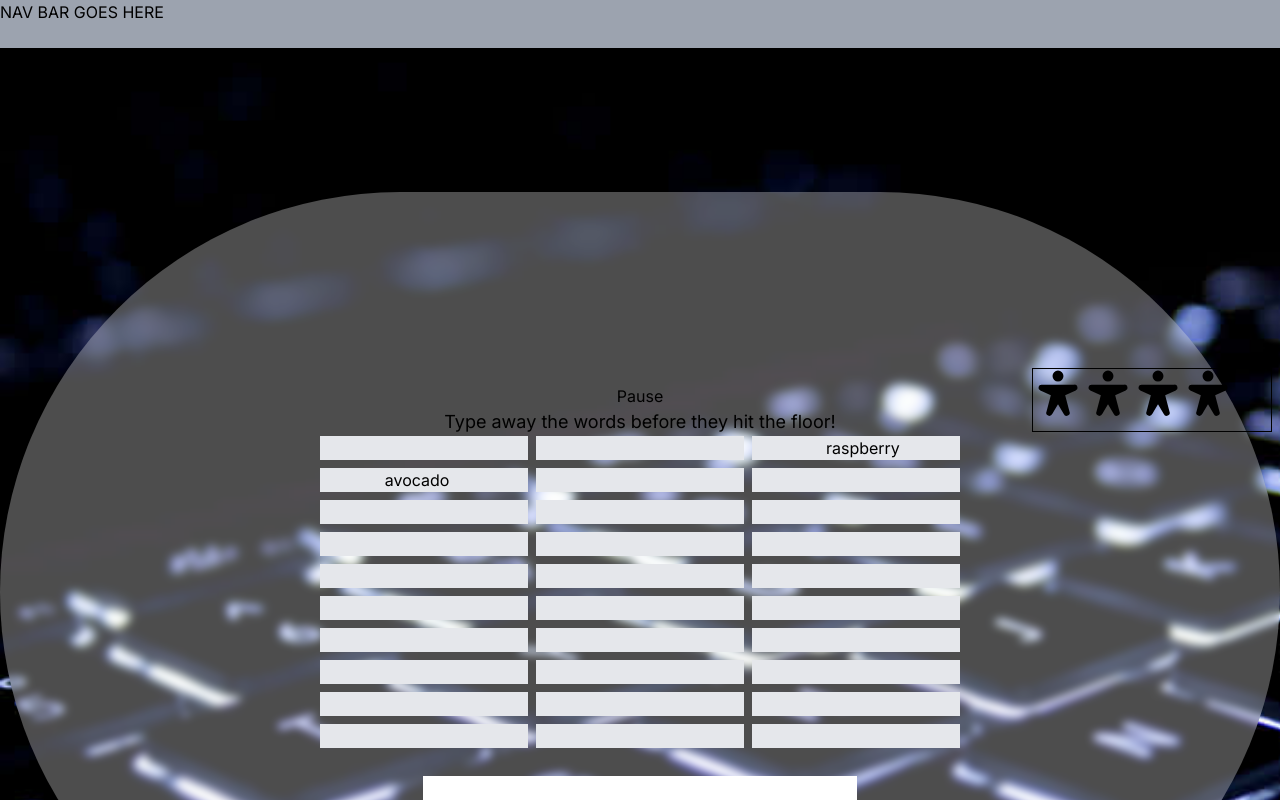
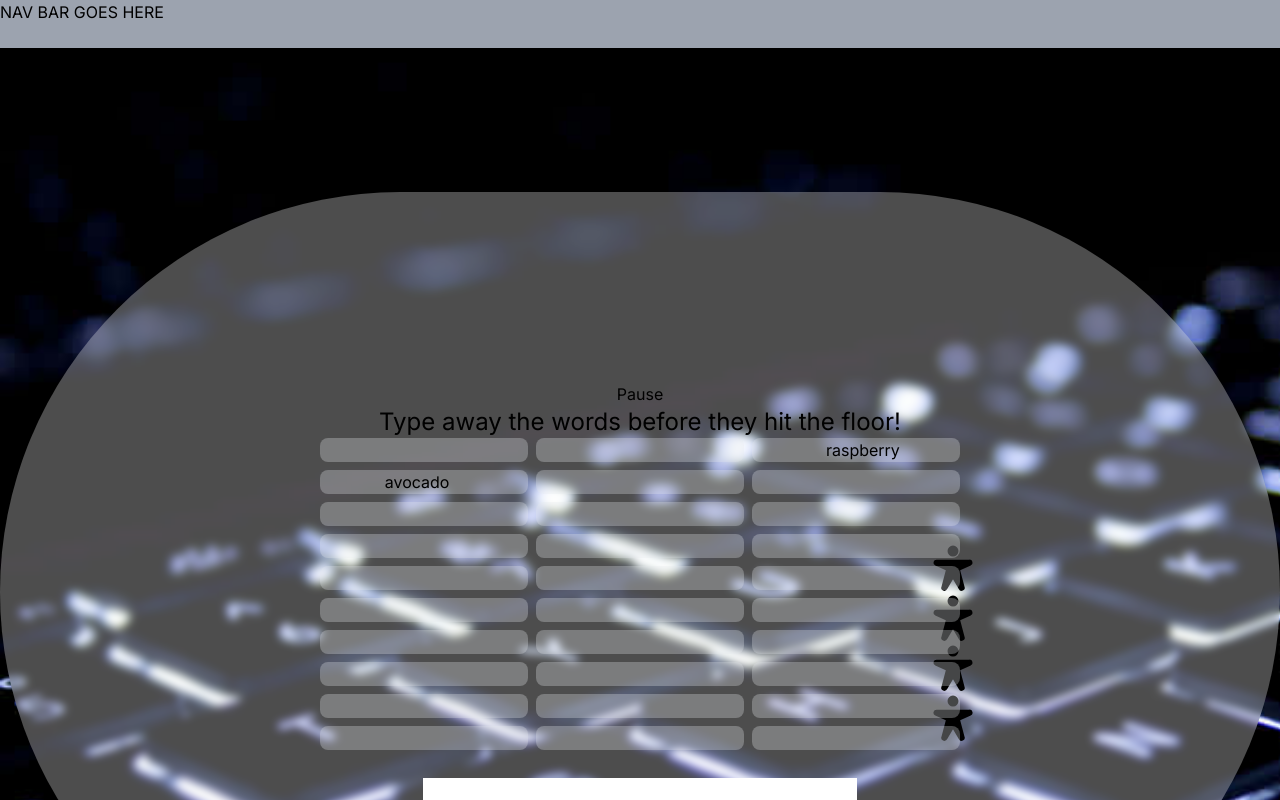
Before and after one commit to cisdell/type_better_v2, a Next.js app: page / in a window 1280 px wide. Shown: the top 800 px of the page. Built offline with nearby package versions, Linux system fonts and the light colour scheme.

Commit message:
trying different stylings

```diff
--- a/components/game_off/gameover_modal.tsx
+++ b/components/game_off/gameover_modal.tsx
@@ -3,14 +3,21 @@ import Image from "next/image";
 // import imagePath from "@/lib/JRE.jpg";
 export default function GameOverModal() {
   return (
-    <div className="absolute inset-0 flex flex-col items-center justify-center">
+    <div className="absolute inset-0 flex flex-col items-center justify-center rounded-3xl">
       <Image
         src="/images/gameover.png"
         width={600}
         height={600}
         alt="Game Over"
       />
-      <button>Closesdfsdfsdfsdfsdf</button>;
+      <button
+        className="h-8 w-20 bg-blue-500 text-white rounded-lg"
+        onClick={() => {
+          console.log("Game Over!");
+        }}
+      >
+        Close
+      </button>
     </div>
   );
 }
--- a/components/game_off/level1_modal.tsx
+++ b/components/game_off/level1_modal.tsx
@@ -2,7 +2,7 @@ import Image from "next/image";
 
 export default function LevelOneModal({ setModalOn, setPaused }) {
   return (
-    <div className="absolute inset-0 flex flex-col items-center justify-center bg-yellow-200 ml-[20%] mr-[20%] mt-[5%] mb-[5%]">
+    <div className="absolute inset-0 flex flex-col items-center justify-center bg-yellow-200 ml-[20%] mr-[20%] mt-[5%] mb-[5%] rounded-3xl">
       <h2>
         Level 1 Cleared! <br />
         Advancing to level 2. Words will come down every .8 seconds!!
@@ -14,6 +14,7 @@ export default function LevelOneModal({ setModalOn, setPaused }) {
         alt="Level1 clear"
       />
       <button
+        className="h-8 w-20 bg-blue-500 text-white rounded-lg"
         onClick={() => {
           setModalOn(false);
           setPaused(false);
--- a/components/game_off/level2_modal.tsx
+++ b/components/game_off/level2_modal.tsx
@@ -2,7 +2,7 @@ import Image from "next/image";
 
 export default function LevelTwoModal({ setModalOn, setPaused }) {
   return (
-    <div className="absolute inset-0 flex flex-col items-center justify-center bg-yellow-200 ml-[20%] mr-[20%] mt-[5%] mb-[5%]">
+    <div className="absolute inset-0 flex flex-col items-center justify-center bg-yellow-200 ml-[20%] mr-[20%] mt-[5%] mb-[5%] rounded-3xl">
       <h2>
         Level 2 Cleared! <br />
         Advancing to level 3 Good Luck!!
@@ -14,6 +14,7 @@ export default function LevelTwoModal({ setModalOn, setPaused }) {
         alt="Level1 clear"
       />
       <button
+        className="h-8 w-20 bg-blue-500 text-white rounded-lg"
         onClick={() => {
           setModalOn(false);
           setPaused(false);
--- a/components/game_off/level3_modal.tsx
+++ b/components/game_off/level3_modal.tsx
@@ -6,7 +6,7 @@ export default function LevelThreeModal({
   setGameOver,
 }) {
   return (
-    <div className="absolute inset-0 flex flex-col items-center justify-center bg-yellow-200 ml-[20%] mr-[20%] mt-[5%] mb-[5%]">
+    <div className="absolute inset-0 flex flex-col items-center justify-center bg-yellow-200 ml-[20%] mr-[20%] mt-[5%] mb-[5%] rounded-3xl">
       <h2>
         Level 3 Cleared! <br />
         You are typing GOD. I have nothing else left for you.
@@ -18,6 +18,7 @@ export default function LevelThreeModal({
         alt="Level3 clear"
       />
       <button
+        className="h-8 w-20 bg-blue-500 text-white rounded-lg"
         onClick={() => {
           setModalOn(false);
           setPaused(true);
--- a/components/game_on/battery_bar.tsx
+++ b/components/game_on/battery_bar.tsx
@@ -3,7 +3,7 @@ import { PiPersonArmsSpreadFill } from "react-icons/pi";
 
 export default function BatteryBar() {
   return (
-    <div className="justify-start">
+    <div className="justify-end">
       <PiPersonArmsSpreadFill size={50} />
     </div>
   );
--- a/components/game_on/battery_container.tsx
+++ b/components/game_on/battery_container.tsx
@@ -4,7 +4,8 @@ import { BatteryContainerProps } from "@/util/types";
 
 export default function BatteryContainer({ life }: BatteryContainerProps) {
   return (
-    <div className="absolute border border-black w-[15rem] h-[4rem] -mt-96 ml-[80%] flex">
+    // <div className="absolute border border-black w-[15rem] h-[4rem] -mt-96 ml-[80%] flex">
+    <div className="absolute w-[4rem] h-[15rem] mt-[4rem] ml-[50%] flex flex-col justify-end transition-transform">
       {life.map((l, index) => (
         <BatteryBar key={index} />
       ))}
--- a/components/game_on/gaming_board.tsx
+++ b/components/game_on/gaming_board.tsx
@@ -139,7 +139,7 @@ const GameBoard: React.FC<{}> = () => {
       <BatteryContainer life={life} />
       <button onClick={pauseButton}>Pause</button>
       {/* <button onClick={generateWord}>Generate Word</button> */}
-      <h1 className="text-center text-lg">
+      <h1 className="text-center text-2xl">
         Type away the words before they hit the floor!
       </h1>
 
--- a/components/game_on/grid_placeholder.tsx
+++ b/components/game_on/grid_placeholder.tsx
@@ -3,7 +3,7 @@ import { WordColType } from "@/util/types";
 
 export default function GridPlaceholder({ row, col }: WordColType) {
   return (
-    <div className="col-span-0.5 bg-gray-200">
+    <div className="col-span-0.5 bg-gray-200 opacity-30 rounded-lg">
       <br />
     </div>
   );
```
